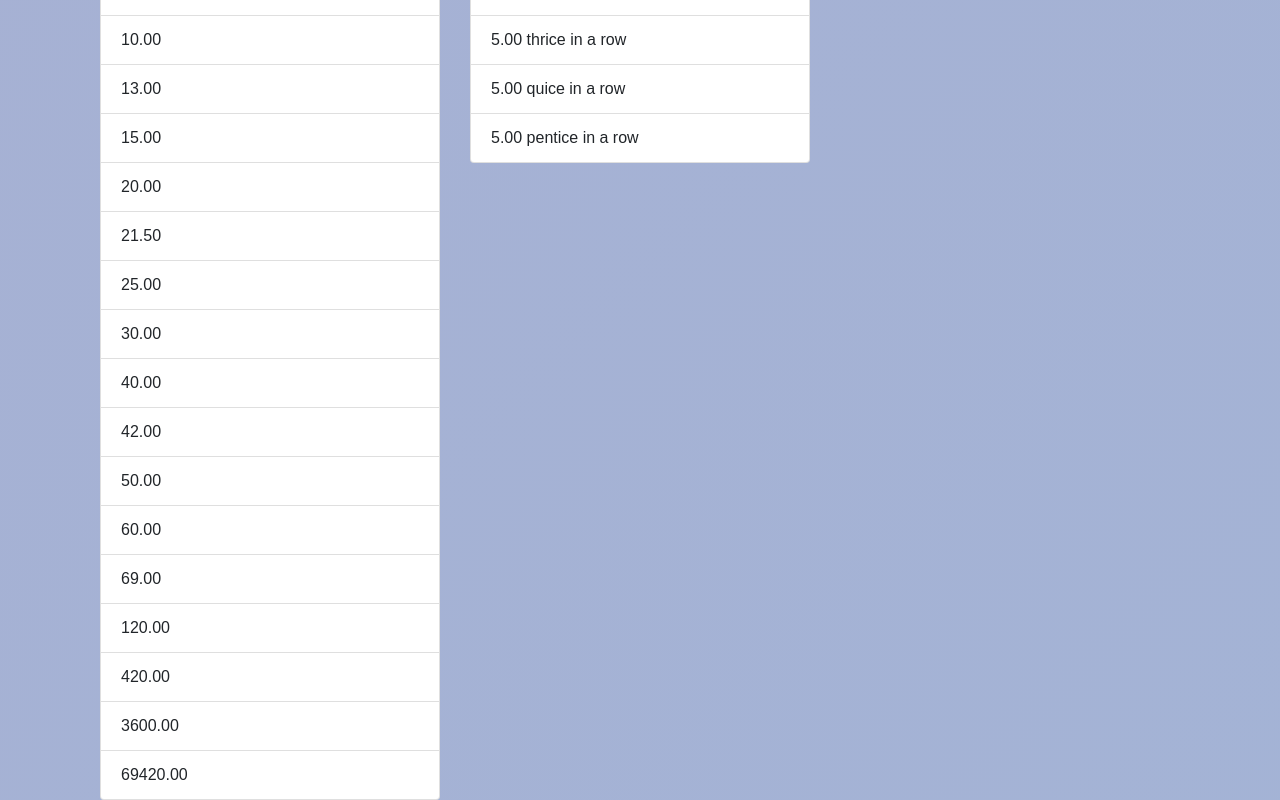
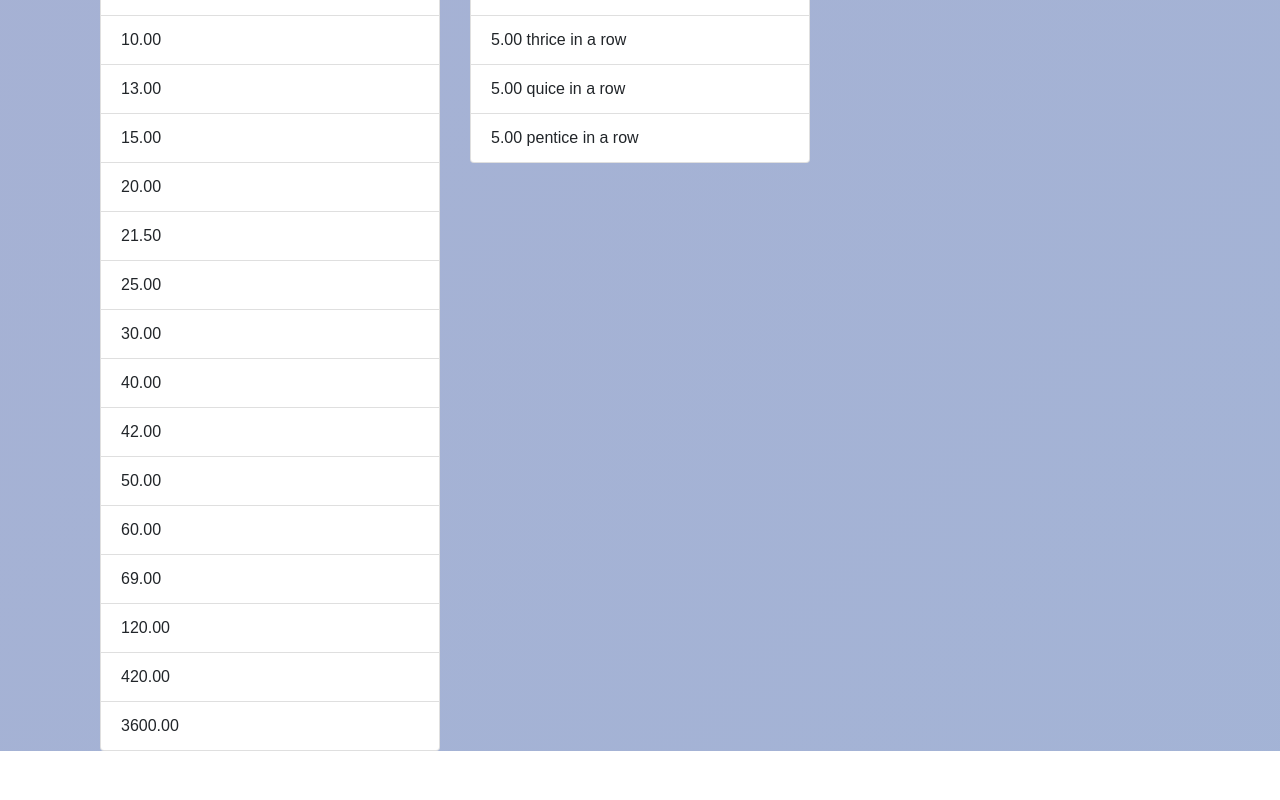
Before and after one commit to MindlessTruffle/Unique-Webgames, a website: page pages/info/Timings.html in a window 1280 px wide. Shown: the part 1174-1974 px from the top of the page. After the commit the page ends 1925 px from the top, so only its background shows below. Drawn offline with nearby package versions, Linux system fonts and the light colour scheme.

Commit message:
remove content

```diff
--- a/pages/info/Timings.html
+++ b/pages/info/Timings.html
@@ -90,7 +90,6 @@
               <li class="list-group-item">120.00</li>
               <li class="list-group-item">420.00</li>
               <li class="list-group-item">3600.00</li>
-              <li class="list-group-item">69420.00</li>
               </ul>
 
             </ul>
```
